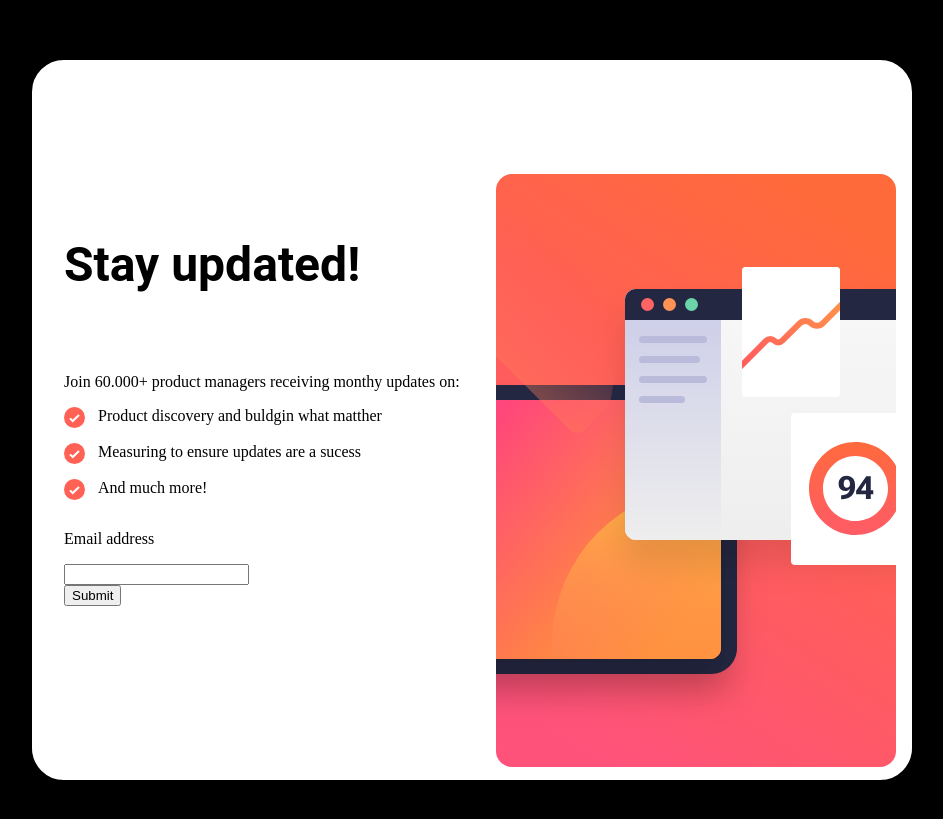
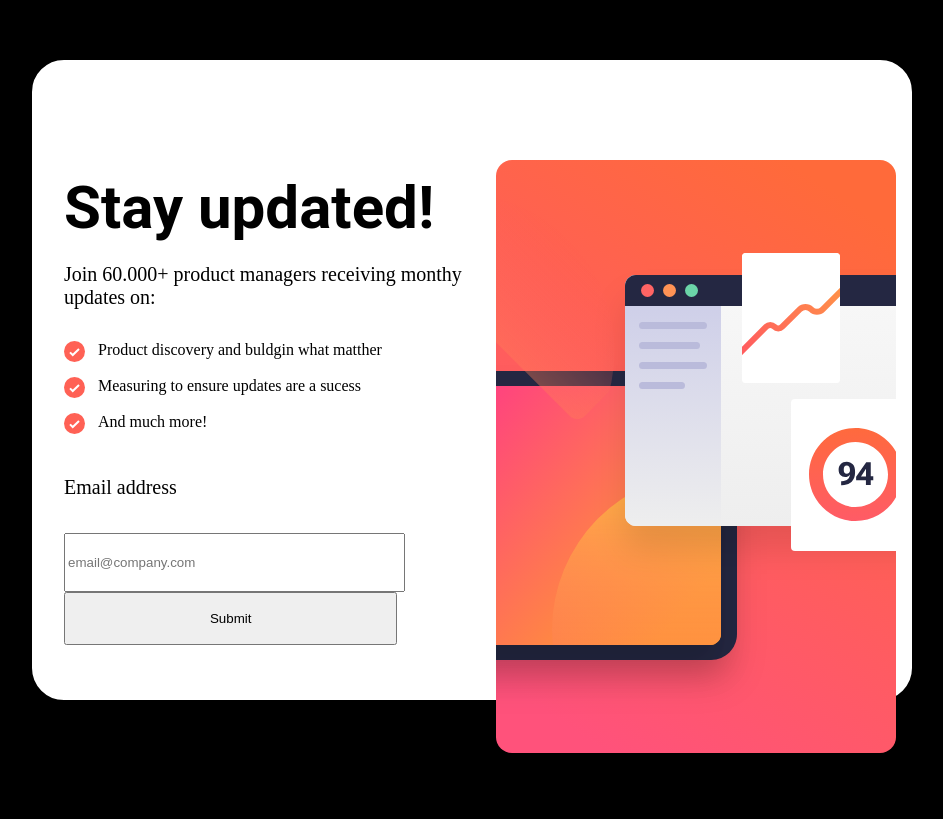
Before and after one commit to GabrielVieira-Code/DesafioFrontEnd-NewsLetter, a plain HTML site: page index.html in a window 1280 px wide. Shown: the part 263-1082 px from the top of the page, without its empty margins (168-1111 px from the left). Drawn offline with Linux system fonts and the light colour scheme.

Commit message:
alteraçoes no css e criaçao das classes no html

```diff
--- a/index.html
+++ b/index.html
@@ -15,7 +15,7 @@
     <div class="container">
       <div class="containerEmail">
         <h1>Stay  updated!</h1>
-        <p>Join 60.000+ product managers receiving monthy updates on:</p>
+        <p class="textProduct">Join 60.000+ product managers receiving monthy<br/> updates on:</p>
         <ul>
           <div class="alingOptions">
             <svg xmlns="http://www.w3.org/2000/svg" width="21" height="21" viewBox="0 0 21 21"><g fill="none"><circle cx="10.5" cy="10.5" r="10.5" fill="#FF6155"/><path stroke="#FFF" stroke-width="2" d="M6 11.381 8.735 14 15 8"/></g></svg>
@@ -30,9 +30,9 @@
             <li>And much more!</li>
           </div>
         </ul>
-        <p>Email address</p>
+        <p class="textEmail">Email address</p>
         <form action="/action_page.php">
-          <input type="text" id="username" name="username"><br>
+          <input type="email" id="username" placeholder="email@company.com" name="username"><br>
           <input type="submit" value="Submit">
         </form>
       </div>
--- a/style.css
+++ b/style.css
@@ -1,6 +1,6 @@
 .container{
     background-color: rgb(255, 255, 255);
-    height: 45em;
+    height: 40em;
     width: 55em;
     position: relative;
     margin-left: auto;
@@ -24,7 +24,7 @@ li {
   }
   .svg{
     position: relative;
-    top: -15em;
+    top: -25em;
     left: 29em;
   }
   .containerEmail{
@@ -35,6 +35,8 @@ li {
   }
   ul{
     padding: 0;
+    position: relative;
+    bottom: 8em;
   }
 
 .alingOptions{
@@ -42,18 +44,32 @@ li {
 }
 h1{
   position: relative;
-  bottom:1em;
+  bottom:2em;
   font-family: 'Roboto', sans-serif;
-  font-size: 3em;
+  font-size: 60px;
 }
-p{
-  font-size: 16px;
+.textProduct{
+  font-size: 20px;
+  position: relative;
+  top: auto;
+
+  bottom: 7em
+
 }
 html {
   margin: 0;
   padding: 0;
 }
-.svg{
-
-
+.textEmail{
+  font-size: 20px;
+  position: relative;
+  top: auto;
+  bottom: 6em
 }
+input{
+  position: relative;
+  top: auto;
+  bottom: 8em;
+  width: 25em;
+  height: 4em;
+}
```
